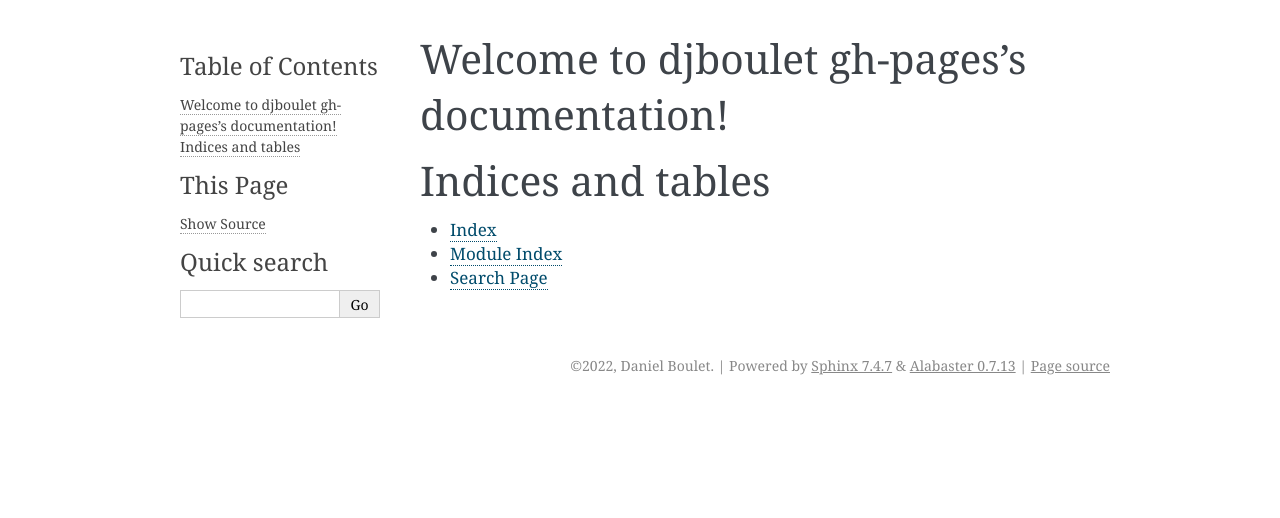
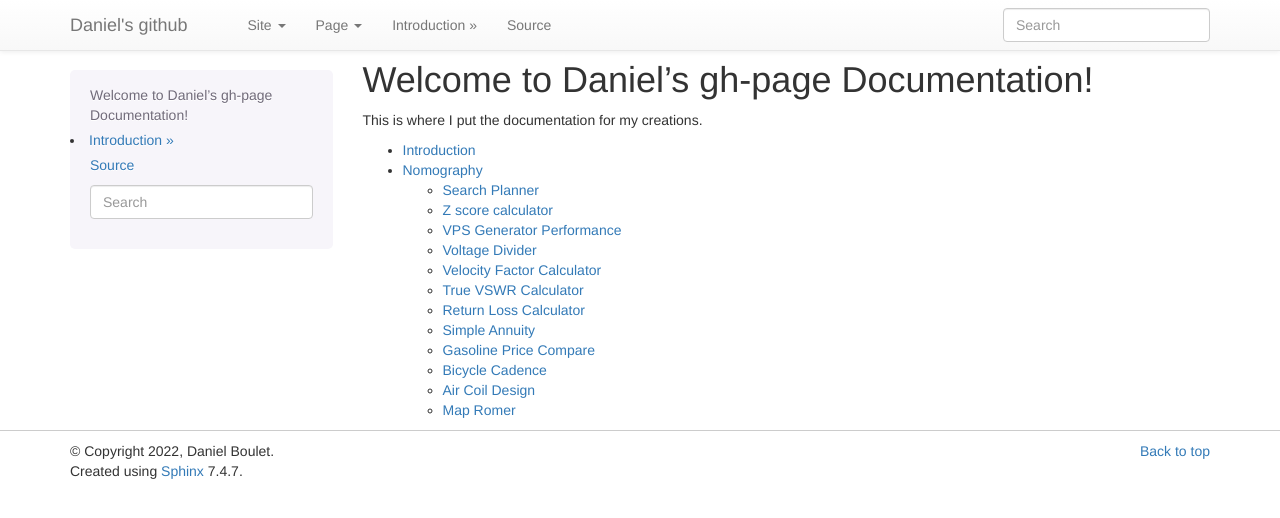
Before and after one commit to djboulet/djboulet.github.io, a Sphinx documentation site: the page built from doc/index.rst, in a window 1280 px wide. Shown: the top 518 px of the page. Built offline with Sphinx 7.4.7, drawn with Linux system fonts in a browser that asks for light colours.

Commit message:
rebuild of githb pages site

```diff
--- a/doc/conf.py
+++ b/doc/conf.py
@@ -17,7 +17,7 @@
 
 # -- Project information -----------------------------------------------------
 
-project = 'djboulet gh-pages'
+project = 'Daniel\'s github'
 copyright = '2022, Daniel Boulet'
 author = 'Daniel Boulet'
 
@@ -44,7 +44,9 @@ exclude_patterns = ['_build', 'Thumbs.db', '.DS_Store']
 # The theme to use for HTML and HTML Help pages.  See the documentation for
 # a list of builtin themes.
 #
-html_theme = 'alabaster'
+import sphinx_bootstrap_theme
+html_theme = 'bootstrap'
+html_theme_path = sphinx_bootstrap_theme.get_html_theme_path()
 
 # Add any paths that contain custom static files (such as style sheets) here,
 # relative to this directory. They are copied after the builtin static files,
--- a/doc/index.rst
+++ b/doc/index.rst
@@ -3,18 +3,13 @@
    You can adapt this file completely to your liking, but it should at least
    contain the root `toctree` directive.
 
-Welcome to djboulet gh-pages's documentation!
+Welcome to Daniel's gh-page Documentation!
 =============================================
+
+This is where I put the documentation for my creations.
 
 .. toctree::
    :maxdepth: 2
-   :caption: Contents:
 
-
-
-Indices and tables
-==================
-
-* :ref:`genindex`
-* :ref:`modindex`
-* :ref:`search`
+   introduction/introduction.rst
+   nomography/nomography.rst
--- /dev/null
+++ b/doc/introduction/introduction.rst
@@ -0,0 +1,4 @@
+Introduction
+--------------
+
+This is a test
--- /dev/null
+++ b/doc/nomography/nomography.rst
@@ -0,0 +1,17 @@
+Nomography
+--------------
+
+A small collection of my nomographic creations.
+
+.. include:: search_planner.rst
+.. include:: zscore.rst
+.. include:: vps_performance.rst
+.. include:: voltdiv.rst
+.. include:: vfcalculator.rst
+.. include:: true_vswr.rst
+.. include:: return_loss.rst
+.. include:: simple_annuity.rst
+.. include:: gasoline_prices.rst
+.. include:: bicycle_cadence.rst
+.. include:: air_core_coil.rst
+.. include:: romer.rst
```
Also changed, not shown: doc/nomography/air_core_coil.rst (added, +17 -0 lines), doc/nomography/bicycle_cadence.rst (added, +35 -0 lines), doc/nomography/gasoline_prices.rst (added, +43 -0 lines), doc/nomography/return_loss.rst (added, +17 -0 lines), doc/nomography/romer.rst (added, +17 -0 lines), doc/nomography/search_planner.rst (added, +17 -0 lines), doc/nomography/simple_annuity.rst (added, +17 -0 lines), doc/nomography/true_vswr.rst (added, +73 -0 lines), doc/nomography/vfcalculator.rst (added, +17 -0 lines), doc/nomography/voltdiv.rst (added, +49 -0 lines), doc/nomography/vps_performance.rst (added, +17 -0 lines), doc/nomography/zscore.rst (added, +47 -0 lines), doc/nomography/The_Normal_Distribution.png (added), doc/nomography/voltage_divider_schematic.png (added), 1 other file.
